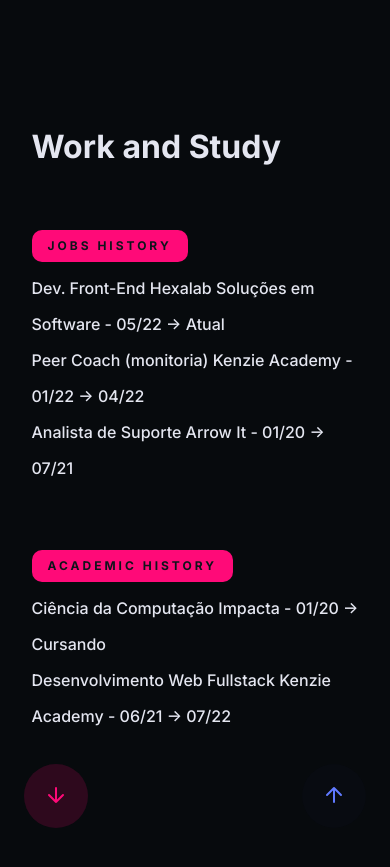
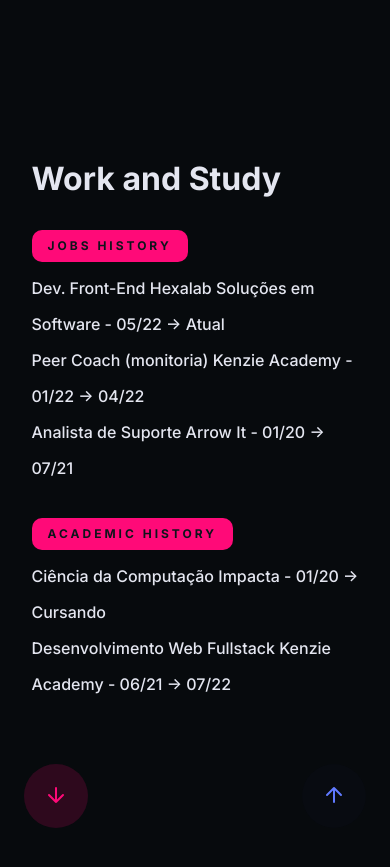
Before and after one commit to theogandara/next-theogandara, a Next.js app: page / in a window 390 px wide. Shown: the part 1680-2547 px from the top of the page. Built offline with nearby package versions, Linux system fonts and the light colour scheme.

Commit message:
fix: gap in mobile

```diff
--- a/src/templates/3-WorkStudy/styles.ts
+++ b/src/templates/3-WorkStudy/styles.ts
@@ -63,6 +63,10 @@
 export const Flex = styled.div`
   display: flex;
   flex-direction: column;
-  gap: 64px;
+  gap: 32px;
+
+  @media (min-width: 1024px) {
+    gap: 64px;
+  }
 `
 export const Section = styled.div``
```
